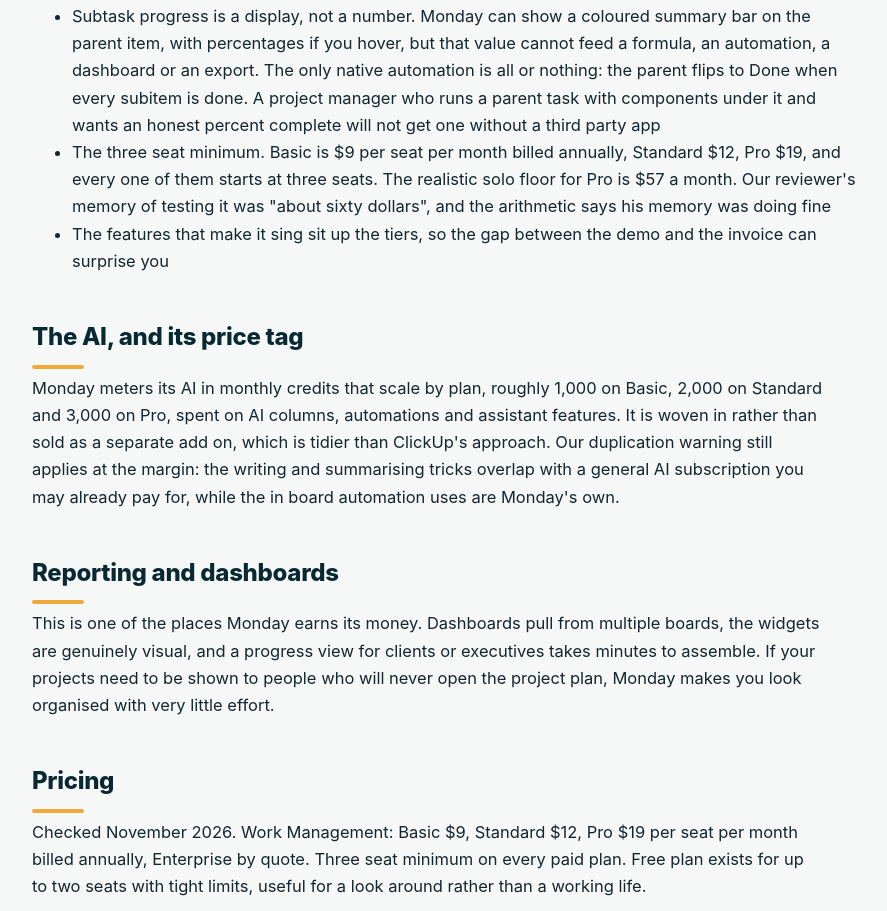
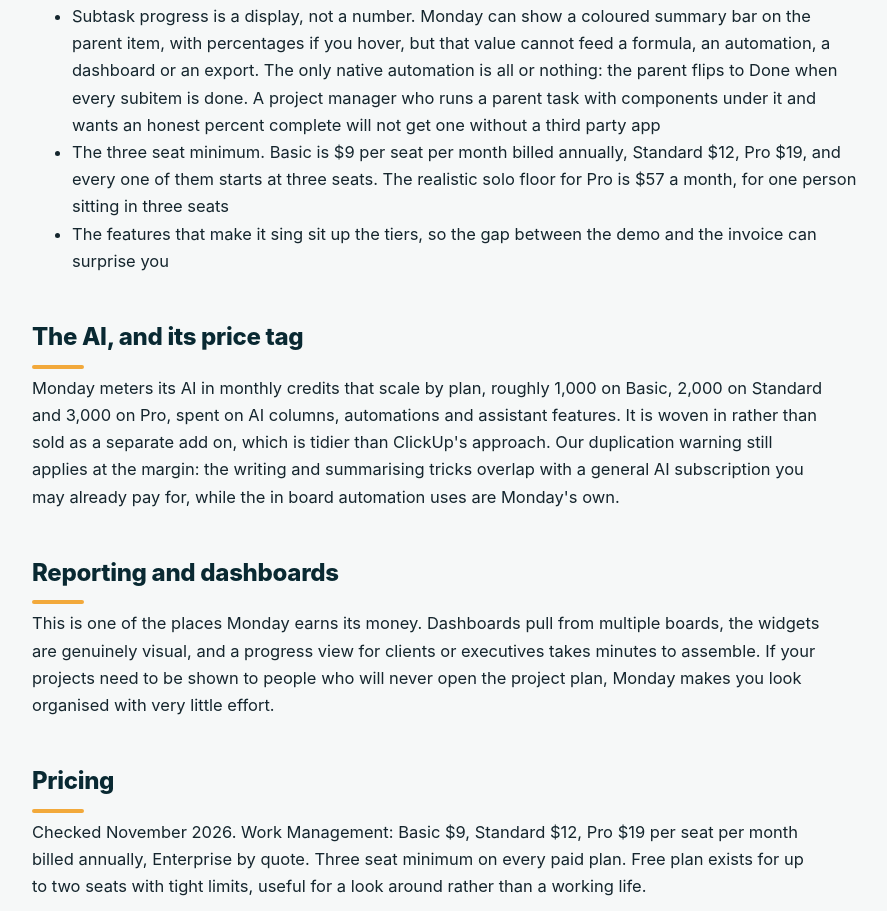
Before and after one commit to sensiblestack/sensiblestack, a plain HTML site: page tools/monday/index.html in a window 1280 px wide. Shown: the part 2540-3451 px from the top of the page, without its empty margins (70-957 px from the left). Drawn offline with Linux system fonts and the light colour scheme.

Commit message:
Monday review: remove the reviewer memory aside from the pricing point

```diff
--- a/tools/monday/index.html
+++ b/tools/monday/index.html
@@ -23,7 +23,7 @@
 <h2>Where it frustrates</h2>
 <ul>
 <li>Subtask progress is a display, not a number. Monday can show a coloured summary bar on the parent item, with percentages if you hover, but that value cannot feed a formula, an automation, a dashboard or an export. The only native automation is all or nothing: the parent flips to Done when every subitem is done. A project manager who runs a parent task with components under it and wants an honest percent complete will not get one without a third party app</li>
-<li>The three seat minimum. Basic is $9 per seat per month billed annually, Standard $12, Pro $19, and every one of them starts at three seats. The realistic solo floor for Pro is $57 a month. Our reviewer&#x27;s memory of testing it was &quot;about sixty dollars&quot;, and the arithmetic says his memory was doing fine</li>
+<li>The three seat minimum. Basic is $9 per seat per month billed annually, Standard $12, Pro $19, and every one of them starts at three seats. The realistic solo floor for Pro is $57 a month, for one person sitting in three seats</li>
 <li>The features that make it sing sit up the tiers, so the gap between the demo and the invoice can surprise you</li>
 </ul>
 <h2>The AI, and its price tag</h2>
```
